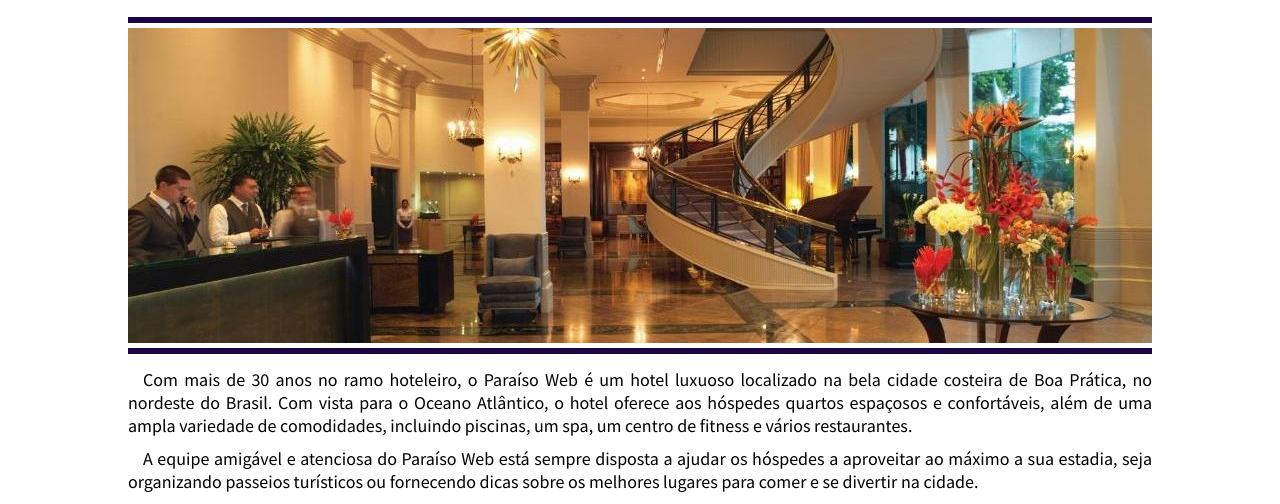
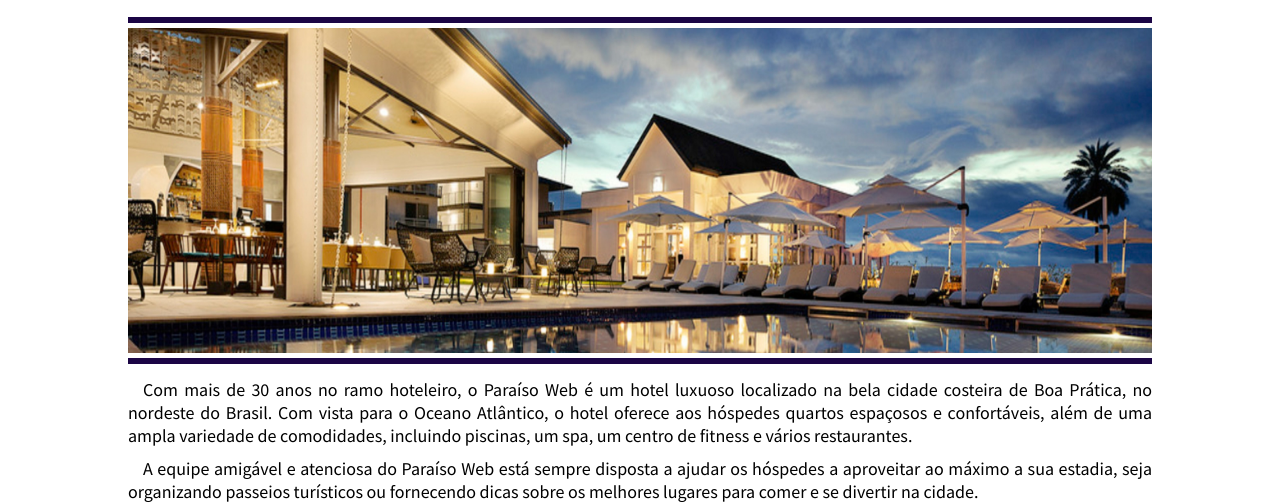
Before and after one commit to Tetezw/Projeto_CSS_Individual_T.EX, a plain HTML site: page index.html in a window 1280 px wide. Shown: the part 303-807 px from the top of the page. Drawn offline with Linux system fonts and the light colour scheme; a web font is replaced by a local one.

Commit message:
substituindo uma imagem

```diff
--- a/index.html
+++ b/index.html
@@ -49,7 +49,7 @@
             <article>
                 <section class="sobre">
                     <h2 class="sobre__titulo">Sobre nosso Hotel</h2>
-                    <img src="images/33580421.jpg" alt="" />
+                    <img src="images/sobre.jpg" alt="" />
                     <p>
                         Com mais de 30 anos no ramo hoteleiro, o Paraíso Web é um hotel luxuoso localizado na bela cidade
                         costeira de Boa Prática, no nordeste do Brasil. Com vista para o Oceano Atlântico, o hotel oferece aos hóspedes
```
Also changed, not shown: images/33580421.jpg (deleted), images/sobre.jpg (added).
